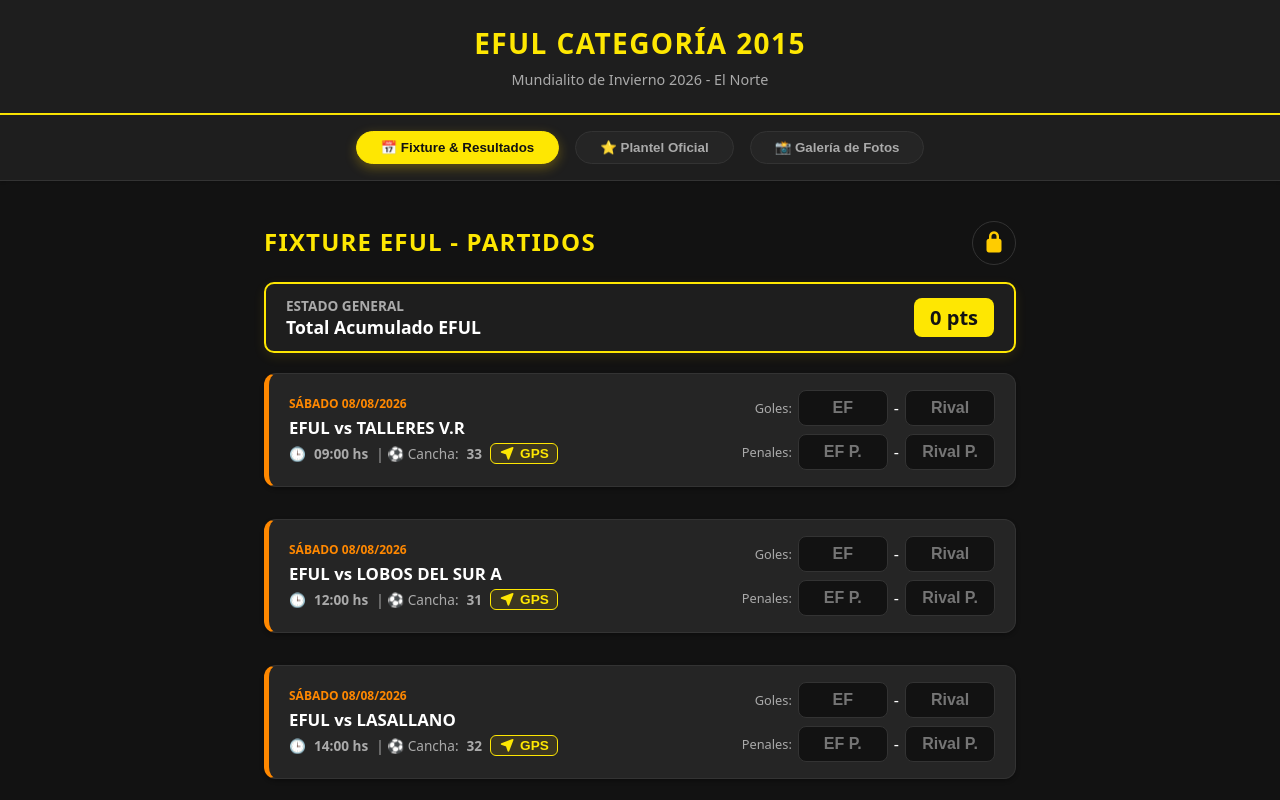
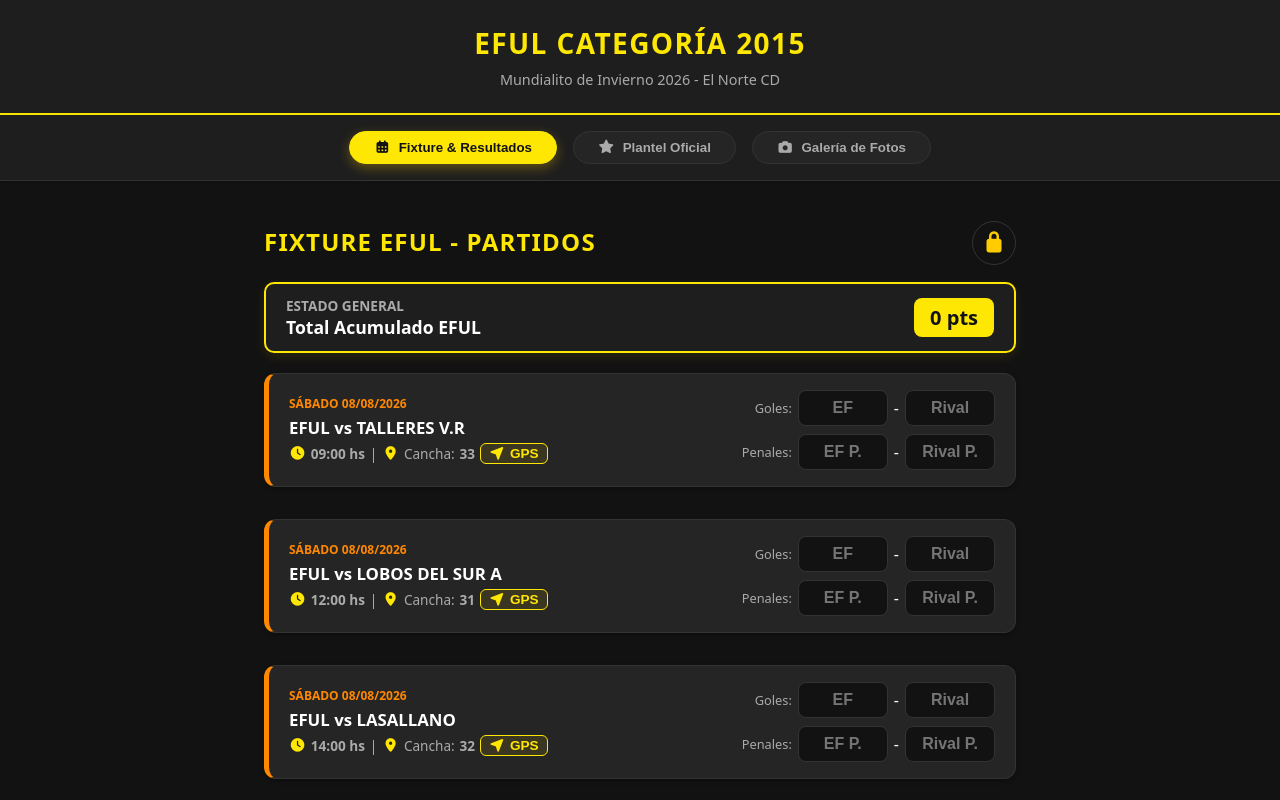
Before and after one commit to CariBosio/eful-2015, a React (Vite) app: page / in a window 1280 px wide. Shown: the top 800 px of the page. Built offline with nearby package versions, Linux system fonts and the light colour scheme; no server answers; the database is empty.

Commit message:
feat: change all emojis to icons

```diff
--- a/src/App.jsx
+++ b/src/App.jsx
@@ -301,7 +301,7 @@ export default function App() {
       >
         <header className="header">
           <h1>EFUL Categoría 2015</h1>
-          <p>Mundialito de Invierno 2026 - El Norte</p>
+          <p>Mundialito de Invierno 2026 - El Norte CD</p>
         </header>
 
         <nav className="nav">
@@ -309,19 +309,19 @@ export default function App() {
             onClick={() => setTab("fixture")}
             className={`nav-btn ${tab === "fixture" ? "active" : ""}`}
           >
-            📅 Fixture & Resultados
+            <i className="fa-solid fa-calendar-days"></i>Fixture & Resultados
           </button>
           <button
             onClick={() => setTab("plantel")}
             className={`nav-btn ${tab === "plantel" ? "active" : ""}`}
           >
-            ⭐ Plantel Oficial
+            <i className="fa-solid fa-star"></i>Plantel Oficial
           </button>
           <button
             onClick={() => setTab("galeria")}
             className={`nav-btn ${tab === "galeria" ? "active" : ""}`}
           >
-            📸 Galería de Fotos
+            <i className="fa-solid fa-camera"></i>Galería de Fotos
           </button>
         </nav>
 
--- a/src/components/Fixture/Fixture.css
+++ b/src/components/Fixture/Fixture.css
@@ -106,11 +106,15 @@
 .match-details-info {
   display: flex;
   align-items: center;
-  gap: 0.5rem;
+  gap: 0.3rem;
   font-size: 0.85rem;
   color: var(--text-muted);
   margin-top: 0.3rem;
   flex-wrap: wrap;
+}
+
+.match-details-info i {
+  color: var(--color-primary);
 }
 
 .btn-gps {
--- a/src/components/Fixture/Fixture.jsx
+++ b/src/components/Fixture/Fixture.jsx
@@ -247,7 +247,9 @@ export default function Fixture() {
                     {match.local} vs {match.rival}
                   </strong>
                   <div className="match-details-info">
-                    🕒 <strong>{match.hora} hs</strong> | ⚽ Cancha:{" "}
+                    <i className="fa-solid fa-clock"></i>{" "}
+                    <strong>{match.hora} hs</strong> |{" "}
+                    <i className="fa-solid fa-location-dot"></i> Cancha:{" "}
                     <strong>{match.cancha}</strong>
                     <button
                       className="btn-gps"
--- a/src/components/Galeria/Galeria.css
+++ b/src/components/Galeria/Galeria.css
@@ -15,17 +15,11 @@
 .galeria-header h2 {
   color: var(--color-primary);
   font-size: 1.8rem;
-  display: flex;
-  align-items: center;
-  justify-content: center;
-  gap: 10px;
+  text-align: center;
 }
 
 .emoji-title {
-  display: inline-flex;
-  align-items: center;
-  justify-content: center;
-  font-size: 1.3rem; /* Para regular el tamaño del emoji */
+  font-size: 1.3rem;
   line-height: 1;
 }
 
@@ -137,17 +131,22 @@
   border-top: 1px solid var(--border-color);
 }
 
-.foto-autor {
+.foto-autor,
+.foto-fecha {
   display: flex;
   align-items: center;
   gap: 6px;
-  font-weight: bold;
+  font-weight: 500;
+  color: var(--text-main);
+}
+
+.foto-autor i,
+.foto-fecha i {
   color: var(--color-primary);
 }
 
 .foto-fecha {
-  color: var(--text-main);
-  font-size: 0.8rem;
+  font-weight: 400;
 }
 
 .icon-custom {
@@ -218,9 +217,8 @@
 .modal-info {
   margin: 0;
   width: 100%;
-  color: var(--color-primary);
+  color: var(--text-main);
   font-size: 0.95rem;
-  font-weight: bold;
   display: flex;
   justify-content: space-between;
   background: var(--bg-secondary);
@@ -228,3 +226,7 @@
   border-top: 1px solid var(--border-color);
   box-sizing: border-box;
 }
+
+.modal-info i {
+  color: var(--color-primary);
+}
--- a/src/components/Galeria/Galeria.jsx
+++ b/src/components/Galeria/Galeria.jsx
@@ -77,12 +77,15 @@ export default function Galeria() {
 
   return (
     <div className="galeria-container">
-   <div className="galeria-header">
-  <h2>
-    <span className="emoji-title">📸</span> Galería - EFUL
-  </h2>
-  <p>¡Subí tus fotos y videos de la cancha!</p>
-</div>
+      <div className="galeria-header">
+        <h2>
+          <span className="emoji-title">
+            <i class="fa-solid fa-camera"></i>
+          </span>{" "}
+          Galería - EFUL
+        </h2>
+        <p>¡Subí tus fotos y videos de la cancha!</p>
+      </div>
 
       {/* Panel de Carga */}
       <div className="upload-card">
@@ -95,7 +98,8 @@ export default function Galeria() {
           disabled={subiendo}
         />
         <label className={`btn-upload ${subiendo ? "disabled" : ""}`}>
-          {subiendo ? "Subiendo archivos..." : "➕ Subir Fotos / Videos"}
+          <i className="fa-solid fa-images"></i>
+          {subiendo ? " Subiendo archivos..." : " Subir Fotos / Videos"}
           <input
             type="file"
             accept="image/*,video/*"
@@ -137,8 +141,8 @@ export default function Galeria() {
             </div>
 
             <div className="foto-info">
-              <span className="foto-autor">🙍 {item.autor}</span>
-              <span className="foto-fecha">📅 {item.fecha}</span>
+              <span className="foto-autor"><i className="fa-solid fa-user"></i> {item.autor}</span>
+              <span className="foto-fecha"><i className="fa-solid fa-calendar-days"></i> {item.fecha}</span>
             </div>
           </div>
         ))}
@@ -174,9 +178,8 @@ export default function Galeria() {
             )}
 
             <div className="modal-info">
-              <span>🙍{itemSeleccionado.autor}
-              </span>
-              <span>📅 {itemSeleccionado.fecha}</span>
+              <span><i className="fa-solid fa-user"></i> {itemSeleccionado.autor}</span>
+              <span><i className="fa-solid fa-calendar"></i> {itemSeleccionado.fecha}</span>
             </div>
           </div>
         </div>
--- a/src/index.css
+++ b/src/index.css
@@ -74,6 +74,9 @@ body {
   color: var(--text-muted);
   cursor: pointer;
   transition: all 0.2s ease;
+  display: flex;
+  align-items: center;
+  gap: 0.5rem;
 }
 
 .nav-btn:hover {
```
